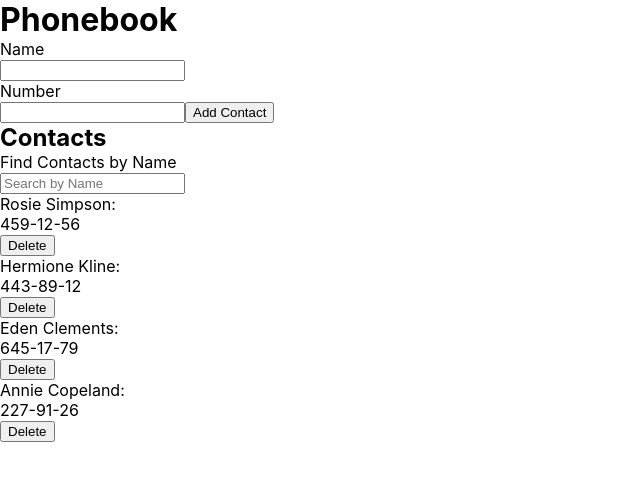
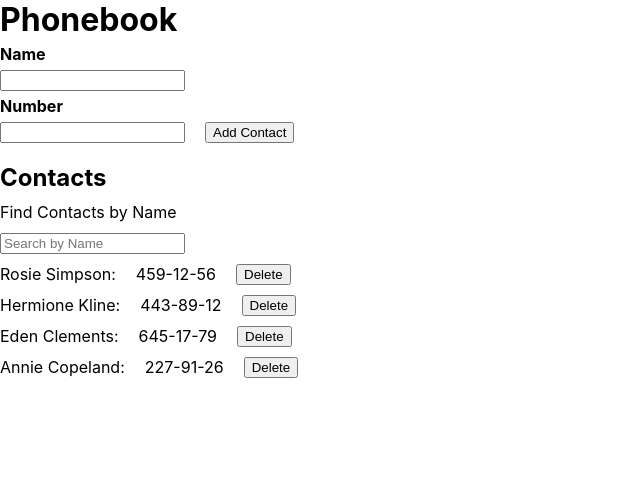
Before and after one commit to EmanVB/goit-react-hw-02-phonebook, a React (Create React App) app: page / in a window 1280 px wide. Shown: the top 480 px of the page, without its empty margins (0-640 px from the left). Built offline with nearby package versions, Linux system fonts and the light colour scheme.

Commit message:
Add css styles to components

```diff
--- a/src/components/ContactForm/ContactForm.jsx
+++ b/src/components/ContactForm/ContactForm.jsx
@@ -61,9 +61,9 @@ export class ContactForm extends Component {
   render() {
     const { name, number } = this.state;
     return (
-      <form onSubmit={this.handleSubmit}>
-        <label>
-          <p>Name</p>
+      <form className={css.contactForm} onSubmit={this.handleSubmit}>
+        <label className={css.formInput}>
+          <p className={css.formLabel}>Name</p>
           <input
             type="text"
             name="name"
@@ -75,8 +75,8 @@ export class ContactForm extends Component {
           />
         </label>
 
-        <label>
-          <p>Number</p>
+        <label className={css.formInput}>
+          <p className={css.formLabel}>Number</p>
           <input
             type="tel"
             name="number"
@@ -88,7 +88,9 @@ export class ContactForm extends Component {
           />
         </label>
 
-        <button type="submit">Add Contact</button>
+        <button className={css.button} type="submit">
+          Add Contact
+        </button>
       </form>
     );
   }
--- a/src/components/ContactForm/ContactForm.module.css
+++ b/src/components/ContactForm/ContactForm.module.css
@@ -0,0 +1,14 @@
+.contactForm {
+  padding-bottom: 20px;
+}
+.formInput {
+  font-weight: bold;
+}
+
+.formLabel {
+  padding: 5px 0px;
+}
+
+.button {
+  margin-left: 20px;
+}
--- a/src/components/ContactListItem/ContactListItem.jsx
+++ b/src/components/ContactListItem/ContactListItem.jsx
@@ -1,19 +1,20 @@
 import PropTypes from 'prop-types';
+import css from './ContactListItem.module.css';
 
 export const ContactListItem = ({ filteredContact, deleteContact }) => {
   const handleDelete = () => {
     deleteContact(filteredContact.id);
-    }
+  };
   return (
-      <li>
+    <li className={css.contactList}>
       <p>{filteredContact.name}:</p>
       <p>{filteredContact.number}</p>
       <button onClick={handleDelete}>Delete</button>
     </li>
-  )
-}
+  );
+};
 
 ContactListItem.propTypes = {
   filteredContact: PropTypes.object.isRequired,
-    deleteContact: PropTypes.func.isRequired
-}
+  deleteContact: PropTypes.func.isRequired,
+};
--- a/src/components/ContactListItem/ContactListItem.module.css
+++ b/src/components/ContactListItem/ContactListItem.module.css
@@ -0,0 +1,6 @@
+.contactList {
+  display: flex;
+  flex-direction: row;
+  gap: 20px;
+  padding-top: 10px;
+}
--- a/src/components/Filter/Filter.jsx
+++ b/src/components/Filter/Filter.jsx
@@ -1,12 +1,13 @@
-import PropTypes from 'prop-types'
+import PropTypes from 'prop-types';
+import css from './Filter.module.css';
 
 export const Filter = ({ filter, setFilter }) => {
   const handleFilterChange = e => {
     setFilter(e.target.value);
-  }
+  };
   return (
-    <div>
-      <p>Find Contacts by Name</p>
+    <div className={css.filter}>
+      <p className={css.filterLabel}>Find Contacts by Name</p>
       <input
         type="text"
         name="filter"
@@ -20,5 +21,5 @@ export const Filter = ({ filter, setFilter }) => {
 
 Filter.propTypes = {
   filter: PropTypes.string.isRequired,
-  setFilter: PropTypes.func.isRequired
+  setFilter: PropTypes.func.isRequired,
 };
--- a/src/components/Filter/Filter.module.css
+++ b/src/components/Filter/Filter.module.css
@@ -0,0 +1,8 @@
+.filter {
+  padding-top: 5px;
+}
+
+.filterLabel {
+  padding-top: 5px;
+  padding-bottom: 10px;
+}
```
Lines whose indentation alone changed are shown as unchanged.
